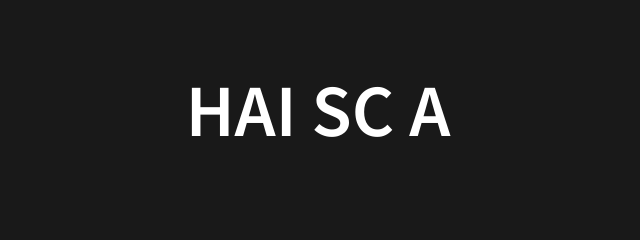
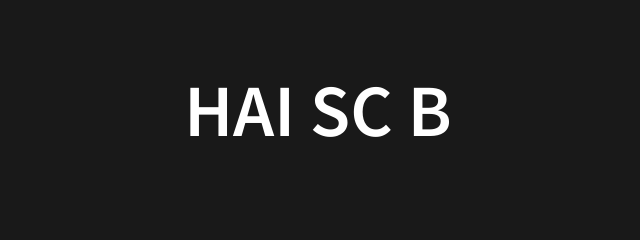
Before and after one commit to ulina28/TugasProject_TKPPL_SCB, a website: page reveal.js-master/demo.html in a window 1280 px wide. Both pictures are taken after a click on the button "next slide". Shown: the part 283-523 px from the top of the page, 322-962 px from the left. Drawn offline with Linux system fonts and the light colour scheme.

Commit message:
Edit judul

```diff
--- a/reveal.js-master/demo.html
+++ b/reveal.js-master/demo.html
@@ -39,7 +39,7 @@
 				</section>
 
 				<section>
-					<h2>Hai SC A</h2>
+					<h2>Hai SC B</h2>
 
 				</section>
 
```
